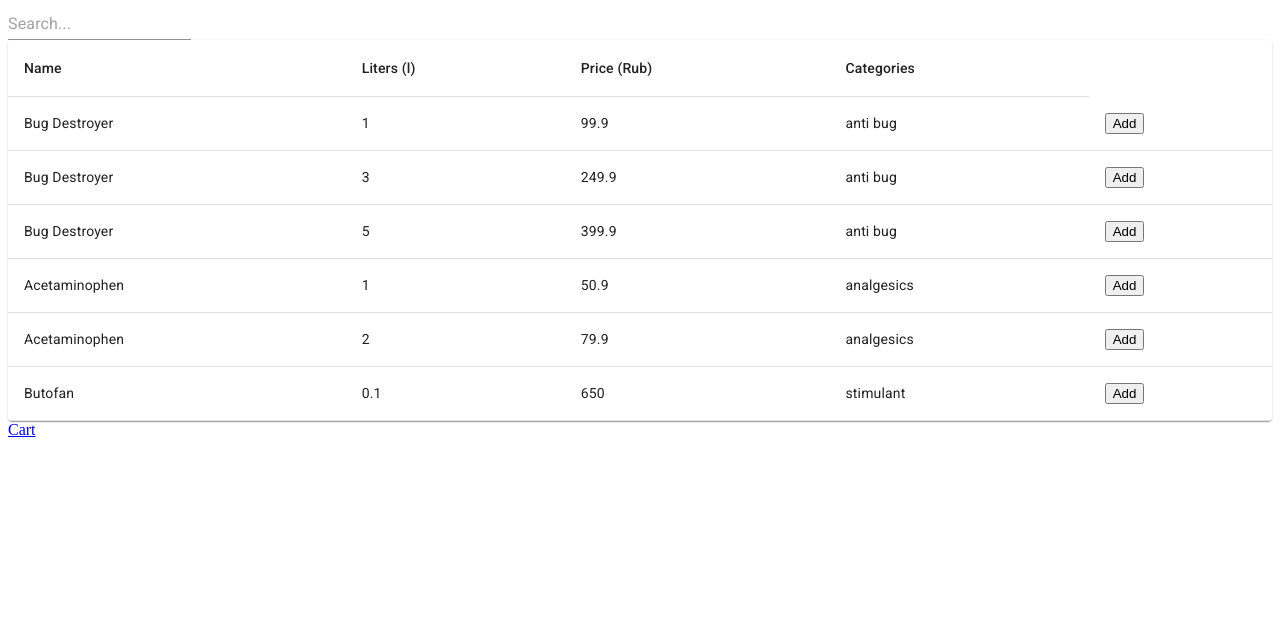
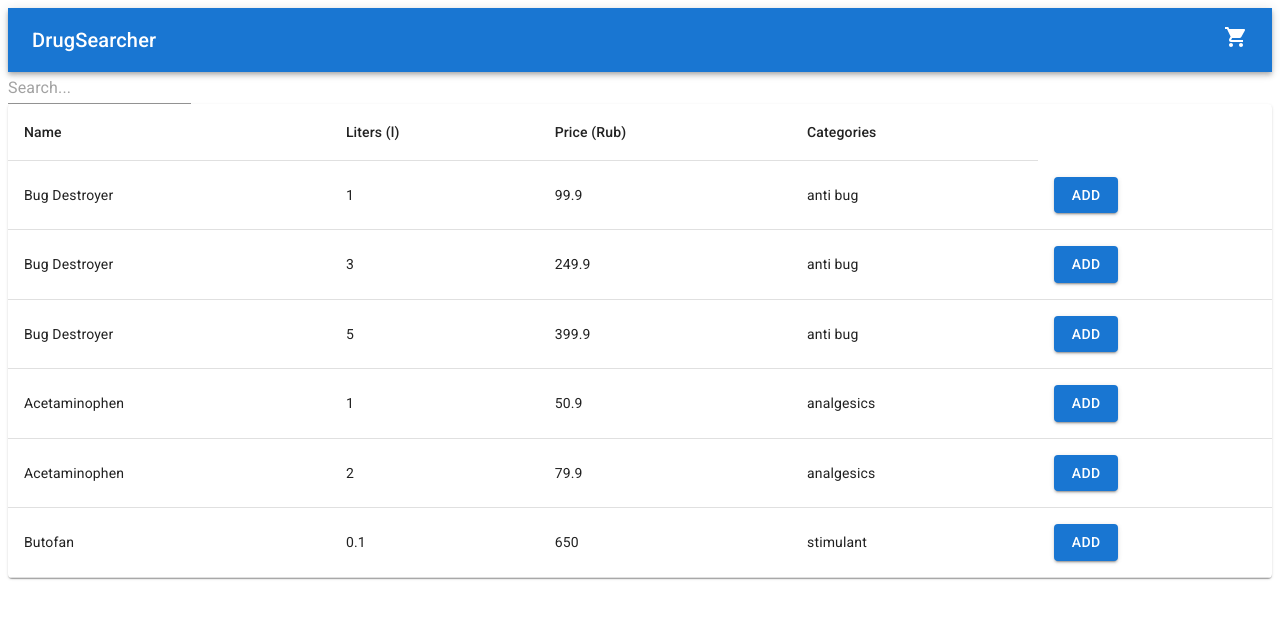
Before and after one commit to arsl11/drug-searcher, a React (Create React App) app: page /catalogue in a window 1280 px wide. Shown: the top 618 px of the page. Built offline with nearby package versions, Linux system fonts and the light colour scheme.

Commit message:
Add navbar and custоmize

```diff
--- a/package.json
+++ b/package.json
@@ -5,7 +5,9 @@
   "dependencies": {
     "@emotion/react": "^11.4.1",
     "@emotion/styled": "^11.3.0",
+    "@mui/icons-material": "^5.0.4",
     "@mui/material": "^5.0.3",
+    "@mui/styles": "^5.0.1",
     "@testing-library/jest-dom": "^5.11.4",
     "@testing-library/react": "^11.1.0",
     "@testing-library/user-event": "^12.1.10",
--- a/src/App.js
+++ b/src/App.js
@@ -1,11 +1,13 @@
 import {Route} from "react-router-dom";
 import DrugsContainer from "./components/drugs/DrugsContainer";
 import CartContainer from "./components/cart/CartContainer";
+import NavBar from "./components/NavBar";
 
 function App() {
     return (
         <div className="App">
-            <Route path='' render={() => <DrugsContainer/>}/>
+            <NavBar />
+            <Route path='/catalogue' render={() => <DrugsContainer/>}/>
             <Route path='/cart' render={() => <CartContainer />}/>
         </div>
     );
--- a/src/components/NavBar.js
+++ b/src/components/NavBar.js
@@ -0,0 +1,23 @@
+import * as React from 'react';
+import AppBar from '@mui/material/AppBar';
+import Toolbar from '@mui/material/Toolbar';
+import Typography from '@mui/material/Typography';
+import ShoppingCartIcon from '@mui/icons-material/ShoppingCart';
+import {Link} from "@mui/material";
+
+
+export default function NavBar() {
+
+    return (
+        <AppBar position="static">
+            <Toolbar>
+                <Link href='/catalogue' sx={{flexGrow: 1}}>
+                    <Typography variant="h6" component="div" color='white'>
+                        DrugSearcher
+                    </Typography>
+                </Link>
+                <Link href='/cart'><Typography color='white'><ShoppingCartIcon/></Typography></Link>
+            </Toolbar>
+        </AppBar>
+    );
+}
--- a/src/components/cart/Cart.js
+++ b/src/components/cart/Cart.js
@@ -7,8 +7,6 @@ export const Cart = (props) => {
         sum += props.cartDrugs[i].price * props.cartDrugs[i].amount
         count += props.cartDrugs[i].amount
     }
-
-
 
     return (
         <div>
--- a/src/components/drugs/Drug.js
+++ b/src/components/drugs/Drug.js
@@ -1,4 +1,4 @@
-import {TableCell, TableRow} from "@mui/material";
+import {Button, TableCell, TableRow} from "@mui/material";
 
 const Drug = (props) => {
 
@@ -9,7 +9,7 @@ const Drug = (props) => {
                 <TableCell>{volume.liters}</TableCell>
                 <TableCell>{volume.priceRub}</TableCell>
                 <TableCell>{props.category}</TableCell>
-                <TableCell><button onClick={() => {
+                <TableCell><Button variant='contained' onClick={() => {
                     let newDrug = {
                         id: props.id + volume.liters,
                         name: props.name,
@@ -18,7 +18,7 @@ const Drug = (props) => {
                         amount: 1
                     }
                     props.addDrug(newDrug)
-                }}>Add</button></TableCell>
+                }}>Add</Button></TableCell>
             </TableRow>
         })
     );
--- a/src/components/drugs/Drugs.js
+++ b/src/components/drugs/Drugs.js
@@ -3,7 +3,6 @@ import {useState} from "react";
 import {Field, reduxForm} from "redux-form";
 import {Input} from "../common/FormControls/FormControls";
 import {Paper, Table, TableBody, TableCell, TableContainer, TableHead, TableRow} from "@mui/material";
-import {Cart} from "../cart/Cart";
 
 
 const SearchForm = (props) => {
@@ -50,7 +49,6 @@ const Drugs = (props) => {
                     <TableBody>{drugs}</TableBody>
                 </Table>
             </TableContainer>
-            <a href='/cart'>Cart</a>
         </div>
     )
 
--- a/src/redux/reducers/cart-reducer.tsx
+++ b/src/redux/reducers/cart-reducer.tsx
@@ -1,3 +1,5 @@
+import store from "../store";
+
 const ADD_DRUG = 'ADD_DRUG'
 const DELETE_DRUG = 'DELETE_DRUG'
 const SET_AMOUNT = 'SET_AMOUNT'
@@ -14,9 +16,14 @@ type InitialStateType = {
     drugs: Array<CartDrugType>
 }
 
-let initialState: InitialStateType = {
+const persistedState = localStorage.getItem('cartState')
+    ? JSON.parse(localStorage.getItem('cartState') as string)
+    : null
+
+let initialState : InitialStateType = persistedState ? persistedState : {
     drugs: []
 }
+
 
 export const cartReducer = (state = initialState, action: any) => {
     switch (action.type) {
--- a/src/redux/store.js
+++ b/src/redux/store.js
@@ -1,8 +1,7 @@
-import {applyMiddleware, combineReducers, createStore} from "redux";
+import {combineReducers, createStore} from "redux";
 import drugsReducer from "./reducers/drugs-reducer";
 import { reducer as formReducer} from 'redux-form'
 import {cartReducer} from "./reducers/cart-reducer";
-import thunkMiddleware from 'redux-thunk'
 
 let reducers = combineReducers({
    drugsPage: drugsReducer,
@@ -10,6 +9,10 @@ let reducers = combineReducers({
    cartPage: cartReducer
 });
 
-let store = createStore(reducers, applyMiddleware(thunkMiddleware));
+let store = createStore(reducers);
+
+store.subscribe(() => {
+   localStorage.setItem('cartState', JSON.stringify(store.getState().cartPage))
+})
 
 export default store;
```
Also changed, not shown: 1 other file (tests, documents, lock files or other folders).
